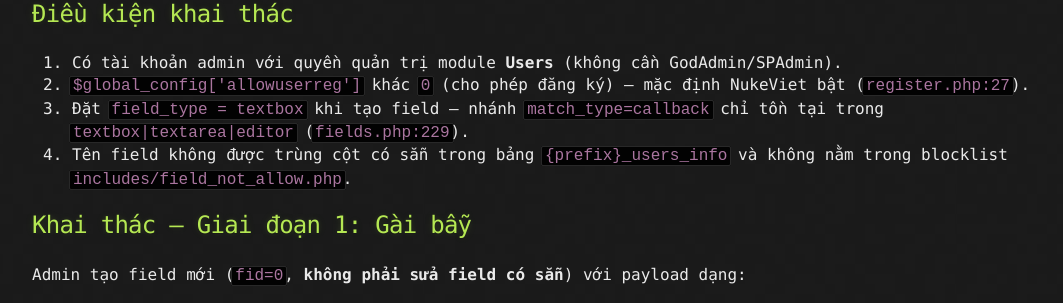
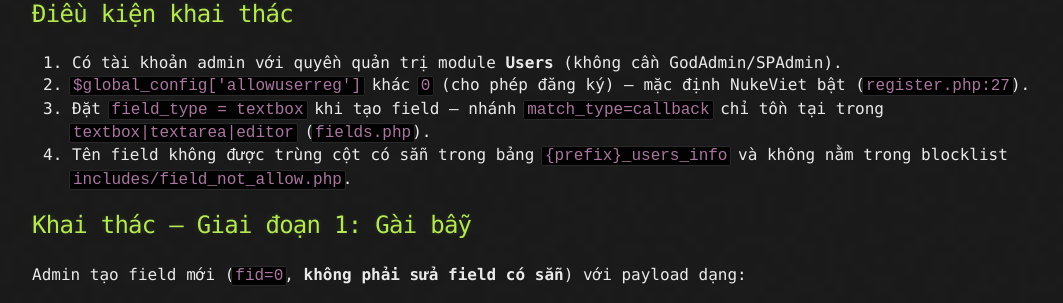
Before and after one commit to 0xki29/blog, a Jekyll site: the page built from _posts/2026-08-30-nukeviet-arbitrary-callback-rce.md, in a window 1280 px wide and 900 px high, scrolled down 4669 px. Shown: the part 136-439 px from the top of the window, without its empty margins (108-1171 px from the left). Built offline with Jekyll 4.4.1, drawn with Linux system fonts in a browser that asks for light colours.

```diff
--- a/_posts/2026-08-30-nukeviet-arbitrary-callback-rce.md
+++ b/_posts/2026-08-30-nukeviet-arbitrary-callback-rce.md
@@ -167,7 +167,7 @@ vì các flow này đều `require modules/users/fields.check.php`.
 
 1. Có tài khoản admin với quyền quản trị module **Users** (không cần GodAdmin/SPAdmin).
 2. `$global_config['allowuserreg']` khác `0` (cho phép đăng ký) — mặc định NukeViet bật (`register.php:27`).
-3. Đặt `field_type = textbox` khi tạo field — nhánh `match_type=callback` chỉ tồn tại trong `textbox|textarea|editor` (`fields.php:229`).
+3. Đặt `field_type = textbox` khi tạo field — nhánh `match_type=callback` chỉ tồn tại trong `textbox|textarea|editor` (`fields.php`).
 4. Tên field không được trùng cột có sẵn trong bảng `{prefix}_users_info` và không nằm trong blocklist `includes/field_not_allow.php`.
 
 ## [](#header-4) Khai thác — Giai đoạn 1: Gài bẫy
```
